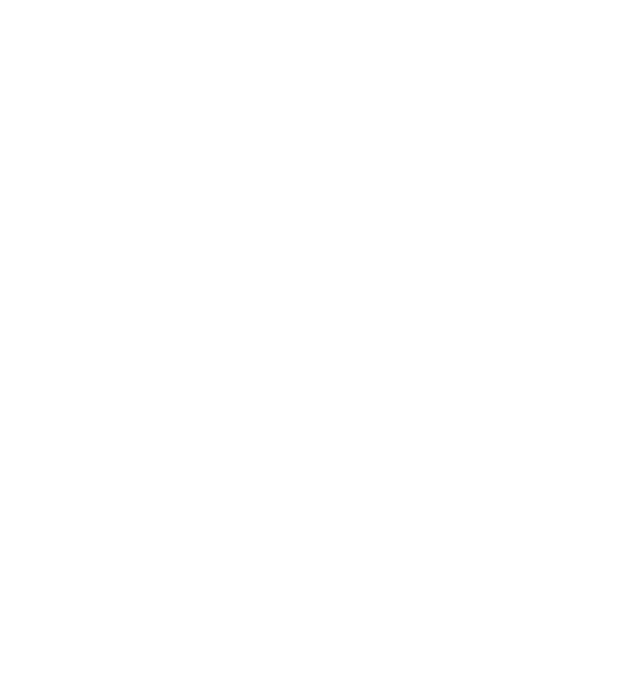
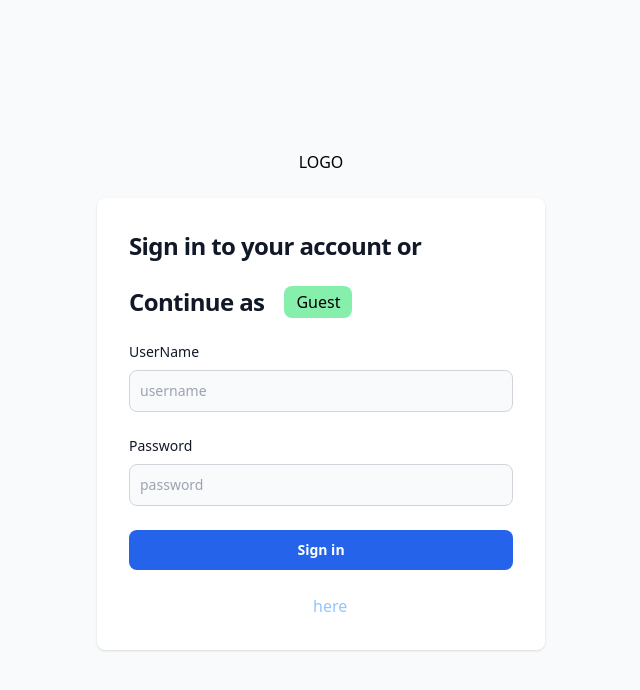
Before and after one commit to bcsurf2822/trello-2.5, a Next.js app: page / in a window 1280 px wide. Shown: the top 690 px of the page, without its empty margins (319-959 px from the left). Built offline with nearby package versions, Linux system fonts and the light colour scheme.

Commit message:
created login page ui

```diff
--- /dev/null
+++ b/app/components/Login.js
@@ -0,0 +1,96 @@
+"use client";
+import { useState } from "react";
+
+export default function Login() {
+  const [username, setUsername] = useState("");
+  const [password, setPassword] = useState("");
+
+  const handleSubmit = (e) => {
+    e.preventDefault();
+    console.log("vals", e);
+    setUsername("");
+    setPassword("");
+  };
+
+  return (
+    <section className="bg-gray-50 dark:bg-gray-900">
+      <div className="flex flex-col items-center justify-center px-6 py-8 mx-auto md:h-screen lg:py-0">
+        <div className="flex items-center mb-6">
+          {/* <img className="w-40 object-contain" src={Logo} alt="logo" /> */}
+          <h2>LOGO</h2>
+        </div>
+        <div className="w-full bg-white rounded-lg shadow dark:border md:mt-0 sm:max-w-md xl:p-0 dark:bg-gray-800 dark:border-gray-700">
+          <div className="p-6 space-y-4 md:space-y-6 sm:p-8">
+            <h1 className="text-xl font-bold leading-tight tracking-tight text-gray-900 md:text-2xl dark:text-white">
+              Sign in to your account or
+            </h1>
+
+            <div className="flex gap-5 items-center">
+              <h1 className="text-xl font-bold leading-tight tracking-tight text-gray-900 md:text-2xl dark:text-white">
+                Continue as
+              </h1>
+              <button className="bg-green-300 px-3 py-1 rounded-lg">
+                Guest
+              </button>
+            </div>
+
+            <form
+              onSubmit={handleSubmit}
+              className="space-y-4 md:space-y-6"
+              action="#"
+            >
+              <div>
+                <label
+                  for="username"
+                  className="block mb-2 text-sm font-medium text-gray-900 dark:text-white"
+                >
+                  UserName
+                </label>
+                <input
+                  type="text"
+                  name="username"
+                  id="username"
+                  className="bg-gray-50 border border-gray-300 text-gray-900 sm:text-sm rounded-lg focus:ring-primary-600 focus:border-primary-600 block w-full p-2.5 dark:bg-gray-700 dark:border-gray-600 dark:placeholder-gray-400 dark:text-white dark:focus:ring-blue-500 dark:focus:border-blue-500"
+                  placeholder="username"
+                  required=""
+                  value={username}
+                  onChange={(e) => setUsername(e.target.value)}
+                />
+              </div>
+              <div>
+                <label
+                  for="password"
+                  className="block mb-2 text-sm font-medium text-gray-900 dark:text-white"
+                >
+                  Password
+                </label>
+                <input
+                  type="password"
+                  name="password"
+                  id="password"
+                  placeholder="password"
+                  className="bg-gray-50 border border-gray-300 text-gray-900 sm:text-sm rounded-lg focus:ring-primary-600 focus:border-primary-600 block w-full p-2.5 dark:bg-gray-700 dark:border-gray-600 dark:placeholder-gray-400 dark:text-white dark:focus:ring-blue-500 dark:focus:border-blue-500"
+                  required=""
+                  value={password}
+                  onChange={(e) => setPassword(e.target.value)}
+                />
+              </div>
+              <button
+                type="submit"
+                className="w-full text-white bg-blue-600 hover:bg-blue-700 font-semibold rounded-lg text-sm px-5 py-2.5 text-center"
+              >
+                Sign in
+              </button>
+              <p className="text-white">
+                No Account? Create one{" "}
+                <a className="text-blue-300" href="/createAccound">
+                  here
+                </a>
+              </p>
+            </form>
+          </div>
+        </div>
+      </div>
+    </section>
+  );
+}
--- /dev/null
+++ b/app/components/SignupFrom.js
@@ -0,0 +1,19 @@
+export function SignupForm() {
+  return (
+    <form >
+      <div>
+        <label htmlFor="username">UserName</label>
+        <input id="name" name="name" placeholder="Username" />
+      </div>
+      <div>
+        <label htmlFor="email">Email</label>
+        <input id="email" name="email" type="email" placeholder="Email" />
+      </div>
+      <div>
+        <label htmlFor="password">Password</label>
+        <input id="password" name="password" type="password" />
+      </div>
+      <button type="submit">Sign Up</button>
+    </form>
+  )
+}
--- a/app/page.js
+++ b/app/page.js
@@ -1,9 +1,11 @@
-
+import Login from "./components/Login";
+import { SignupForm } from "./components/SignupFrom";
 
 export default function Home() {
   return (
     <div>
-
+      {/* <SignupForm /> */}
+      <Login />
     </div>
   );
 }
```
